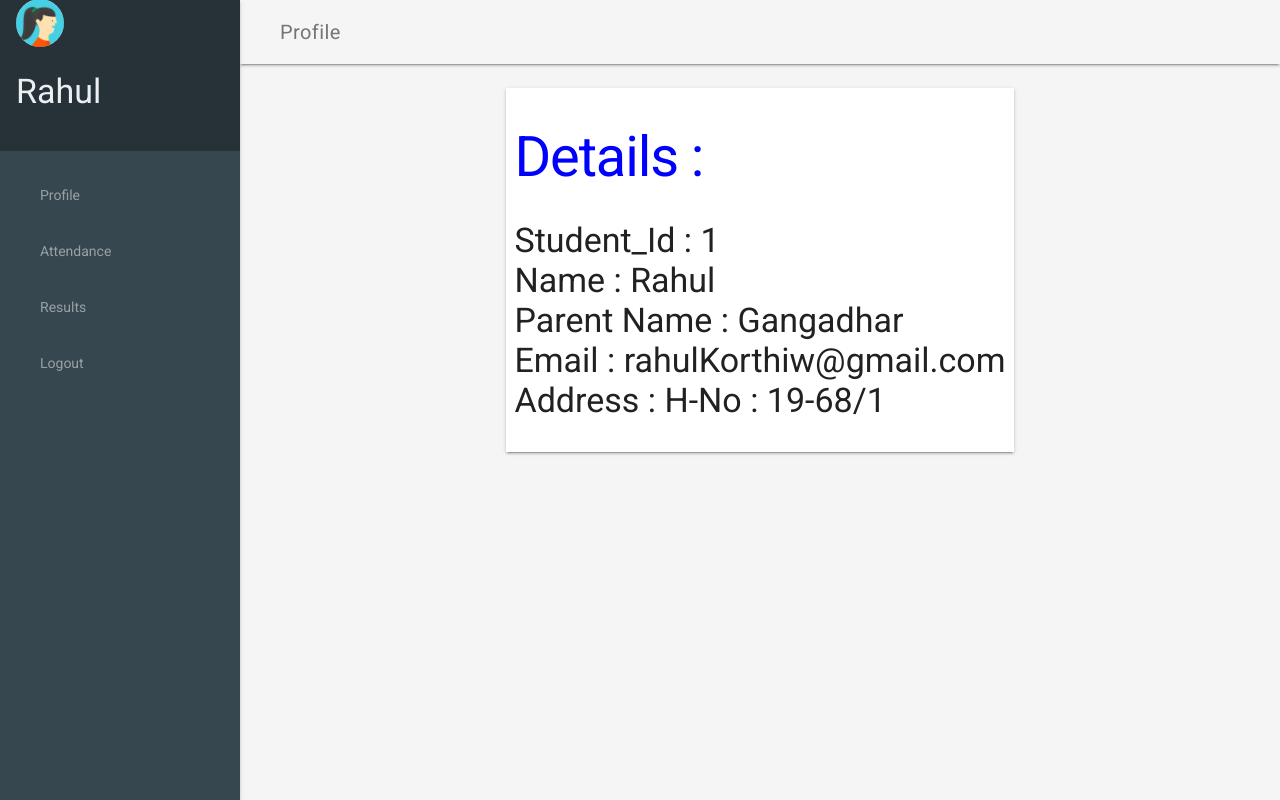
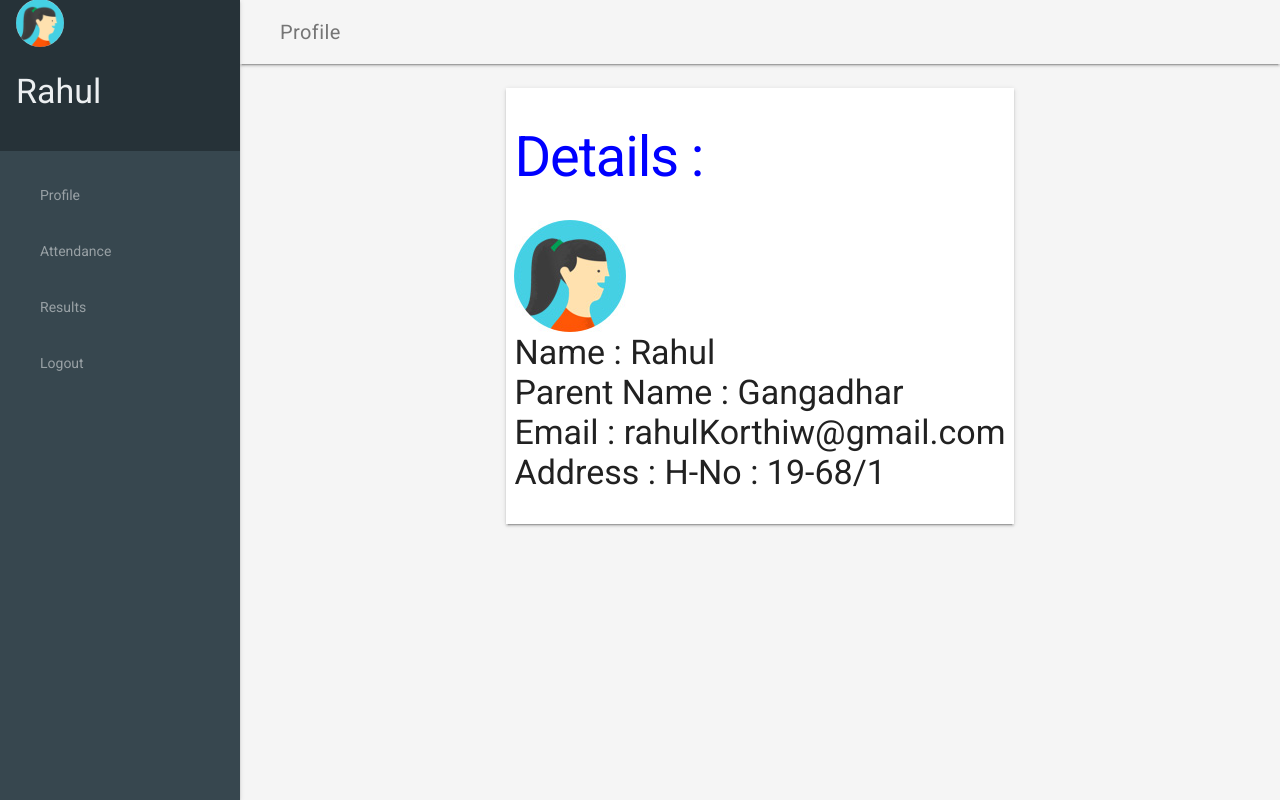
Before and after one commit to Korthiwada/School, a Django app: template Code/Student_Portal/templates/Student_Portal/profile.html in a window 1280 px wide. Run offline with Django 3.2, Linux system fonts and the light colour scheme; the template is opened without the code that fills it: values that come from a table or form of the project are taken from there, others are empty; data comes from the database, SQL or seed files in the repository; both versions use the stored data as it was after the commit.

Commit message:
Some Http errors solved2

```diff
--- a/Code/Student_Portal/templates/Student_Portal/profile.html
+++ b/Code/Student_Portal/templates/Student_Portal/profile.html
@@ -98,7 +98,7 @@
                 <br>
             </h1>
             <h3>
-                Student_Id : {{ student.id }}
+                <img src="{% static 'images/user.jpg' %}">
                 <br>
                 Name : {{ student.name }}
                 <br>
```
Also changed, not shown: Code/db.sqlite3.
